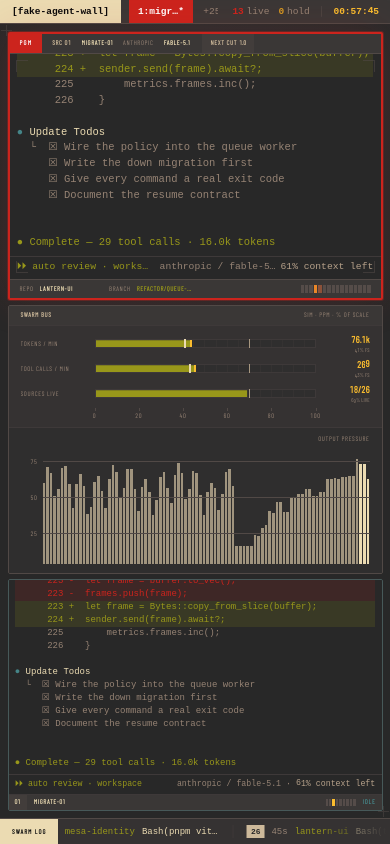
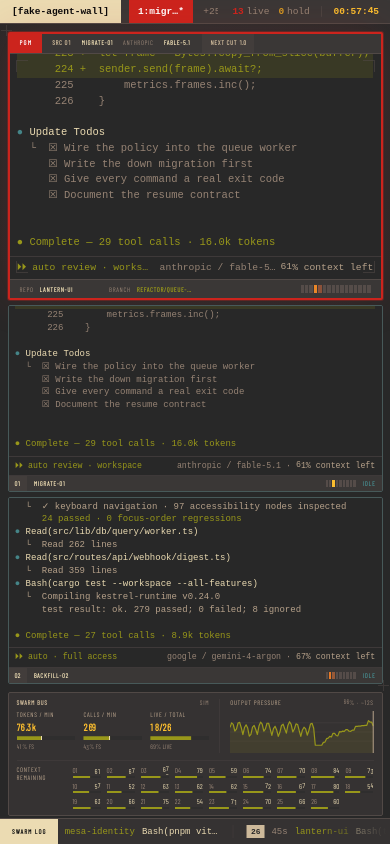
Before and after one commit to VdustR/fake-agent-wall, a Svelte app: page / in a window 390 px wide. Built offline with nearby package versions, Linux system fonts and the light colour scheme; a web font is replaced by a local one.

Commit message:
feat: condense swarm telemetry into an instrument strip (#103)

```diff
--- a/src/App.svelte
+++ b/src/App.svelte
@@ -145,8 +145,6 @@
                 nextCutIn={swarm.nextCutIn}
                 cueing={swarm.pst === -1 ? null : (swarm.agents[swarm.pst]?.numLabel ?? null)}
               />
-            {:else if item.type === 'telemetry'}
-              <Telemetry {swarm} />
             {:else if item.type === 'agent'}
               <Tile agent={item.agent!} {beat} onAir={item.agent!.slot === swarm.pgm} cued={item.agent!.slot === swarm.pst} calm={swarm.reducedMotion} />
             {:else}
@@ -157,6 +155,7 @@
       </div>
     </div>
 
+  <Telemetry {swarm} />
   <Ticker {swarm} />
   <OpsNotice notice={operations.notice} />
   {#if desktop}<ExitHint />{/if}
--- a/src/components/Telemetry.svelte
+++ b/src/components/Telemetry.svelte
@@ -14,16 +14,6 @@
   }
   const { swarm }: Props = $props()
 
-  /**
-   * Full-scale references calibrated to the synthetic fleet. The wall grows
-   * more agents at larger viewports, so one global ceiling made the same two
-   * channels pin at 100% even though their absolute readings were still moving.
-   * A stable fleet still has a fixed, printed PPM scale.
-   */
-  const TICKS = [0, 20, 40, 60, 80, 100]
-  /** Where the graticule prints its reference mark, as a percentage of scale. */
-  const REF = 70
-
   const tokenScale = $derived(throughputFullScale(swarm.agents.length, TOKENS_PER_SOURCE_FULL_SCALE))
   const toolScale = $derived(throughputFullScale(swarm.agents.length, TOOLS_PER_SOURCE_FULL_SCALE))
 
@@ -39,7 +29,7 @@
     },
     {
       key: 'tools',
-      label: 'tool calls / min',
+      label: 'calls / min',
       value: normalizeThroughput(swarm.toolsPerMin, toolScale),
       peak: normalizeThroughput(swarm.peakTools, toolScale),
       flat: false,
@@ -48,7 +38,7 @@
     },
     {
       key: 'src',
-      label: 'sources live',
+      label: 'live / total',
       value: swarm.running / swarm.agents.length,
       peak: 0,
       // Every source working is the nominal state here, not an overload, so this
@@ -69,66 +59,50 @@
     untrack(() => { readings = channels.map(({ read, load }) => ({ read, load })) })
   })
 
+  // Keep the original normalized history; its 90 samples span about 12 seconds.
+  const trace = $derived(swarm.history.map((value, index) =>
+    `${index / Math.max(1, swarm.history.length - 1) * 100},${30 - value * 28}`,
+  ).join(' '))
+  const pressure = $derived(Math.round((swarm.history.at(-1) ?? 0) * 100))
+  const contextAgents = $derived(swarm.agents.slice(0, 27))
 </script>
 
-<section class="tel">
-  <header class="bar umd-type">
-    <span class="who">swarm bus</span>
-    <span class="unit">sim · ppm · % of scale</span>
-  </header>
-
-  <!-- Bus meters on one printed scale, the way a meter bridge is silkscreened. -->
+<section class="tel" aria-label="Synthetic swarm telemetry">
   <div class="bus">
+    <header class="section-label umd-type"><b>swarm bus</b><span>sim</span></header>
+    <div class="channels">
       {#each channels as c, index (c.key)}
         <div class="ch">
-        <span class="lb umd-type">{c.label}</span>
-        <span class="ppm">
+          <div class="reading"><span class="lb umd-type">{c.label}</span><b class="tnum"><RollingNumber value={readings[index]?.read ?? c.read} duration={180} /></b></div>
+          <span class="ppm" aria-hidden="true">
             <i class="fill" class:flat={c.flat} style="--v:{c.value}"></i>
-          {#if !c.flat}<i class="level" style="--v:{c.value}"></i>{/if}
             {#if c.peak > 0.01}<i class="cap" style="--p:{c.peak}"></i>{/if}
-          <i class="ref" style="--at:{REF}%"></i>
           </span>
-        <span class="read tnum"><b><RollingNumber value={readings[index]?.read ?? c.read} duration={180} /></b><small><RollingNumber value={readings[index]?.load ?? c.load} duration={180} /></small></span>
+          <small class="load umd-type"><RollingNumber value={readings[index]?.load ?? c.load} duration={180} /></small>
         </div>
       {/each}
-
-    <div class="grat" aria-hidden="true">
-      <span class="lb umd-type"></span>
-      <span class="scale">
-        {#each TICKS as t}
-          <b style="--t:{t}%"><em class="umd-type tnum">{t}</em></b>
-        {/each}
-      </span>
-      <span></span>
     </div>
   </div>
 
-  <!-- Swarm output pressure over the last ~12 seconds. Synthetic, like all of it. -->
   <div class="hist">
-    <span class="axis umd-type">output pressure</span>
-    <div class="bars" aria-hidden="true">
-      {#each swarm.history as h, i}
-        <i style="--h:{Math.max(0.03, h)}" class:lead={i > swarm.history.length - 4}></i>
+    <header class="section-label umd-type"><span>output pressure</span><span><RollingNumber value={pressure} duration={180} />% · ~12s</span></header>
+    <svg class="trace" viewBox="0 0 100 32" preserveAspectRatio="none" role="img" aria-label="Normalized synthetic output pressure over approximately twelve seconds">
+      {#each [25, 50, 75] as tick}
+        <line class="rule" x1="0" x2="100" y1={30 - tick * .28} y2={30 - tick * .28} />
       {/each}
-    </div>
-    {#each [75, 50, 25] as r}
-      <span class="rule" style="--at:{r}" aria-hidden="true"
-        ><em class="umd-type tnum">{r}</em></span
-      >
-    {/each}
+      <polygon class="area" points={`0,32 ${trace} 100,32`} />
+      <polyline class="signal" points={trace} />
+      <line class="now" x1="100" x2="100" y1="0" y2="32" />
+    </svg>
   </div>
 
-  <!-- Meter bridge: context remaining on every source, read at a glance. -->
   <div class="bridge">
-    <span class="blabel umd-type">context<br />remaining</span>
-    <div class="cols">
-      {#each swarm.agents.slice(0, 27) as a (a.slot)}
-        <div class="col">
-          <span class="pc umd-type tnum"><RollingNumber value={Math.round(a.contextLeft)} /></span>
-          <span class="track"
-            ><i style="--h:{a.contextLeft / 100}" data-low={a.contextLeft < 25}></i></span
-          >
-          <span class="id umd-type tnum">{a.numLabel}</span>
+    <header class="section-label umd-type"><span>context remaining</span>{#if swarm.agents.length > 27}<span>01–27 / {swarm.agents.length}</span>{/if}</header>
+    <div class="contexts">
+      {#each contextAgents as a (a.slot)}
+        <div class="context" class:low={a.contextLeft < 25} aria-label={`Session ${a.numLabel}: ${Math.round(a.contextLeft)}% context remaining`}>
+          <span class="id">{a.numLabel}</span><b class="tnum"><RollingNumber value={Math.round(a.contextLeft)} /></b>
+          <span class="track" aria-hidden="true"><i style="--v:{a.contextLeft / 100}"></i></span>
         </div>
       {/each}
     </div>
@@ -138,287 +112,67 @@
 <style>
   .tel {
     flex: none;
-    display: flex;
-    flex-direction: column;
-    container: telemetry / size;
+    display: grid;
+    grid-template-columns: minmax(220px, 1fr) minmax(140px, 1fr) clamp(240px, 25vw, 360px);
+    gap: 16px;
+    margin: 0 calc(var(--gap) * 1.5) calc(var(--gap) / 2);
+    padding: 6px 10px;
     background: var(--ink-100);
     border: 1px solid var(--line-hi);
     border-radius: var(--r);
-    overflow: hidden;
   }
-
-  .bar {
+  .bus, .hist, .bridge { min-width: 0; }
+  .hist, .bridge { border-left: 1px solid var(--line); padding-left: 16px; }
+  .section-label {
     display: flex;
+    align-items: baseline;
     justify-content: space-between;
-    padding: 5px 12px 6px;
-    background: var(--ink-150);
-    border-bottom: 1px solid var(--line);
+    gap: 8px;
+    margin-bottom: 5px;
+    color: var(--txt-dim);
+    line-height: 1.2;
+    white-space: nowrap;
   }
-  .who {
-    color: var(--umd);
-    font-weight: 700;
+  .section-label b { color: var(--umd); }
+  .section-label > span:last-child:not(:first-child) { color: var(--txt-fnt); }
+  .channels { display: grid; grid-template-columns: repeat(3, minmax(0, 1fr)); gap: 12px; }
+  .reading { display: flex; align-items: baseline; justify-content: space-between; gap: 4px; }
+  .lb { color: var(--txt-dim); white-space: nowrap; }
+  .reading b { font: 700 clamp(10px, .86vw, 15px)/1.2 var(--f-umd); color: var(--amber); }
+  .ppm { position: relative; display: block; height: 4px; margin-top: 3px; overflow: hidden; background: var(--ink-050); }
+  .fill { position: absolute; inset: 0; background: linear-gradient(90deg, var(--cue) 0 62%, var(--amber) 62% 84%, var(--live) 84%); clip-path: inset(0 calc(100% - var(--v) * 100%) 0 0); }
+  .fill.flat { background: var(--cue); }
+  .cap { position: absolute; inset-block: 0; left: calc(var(--p) * 100% - 1px); width: 1px; background: var(--txt-hi); }
+  .load { display: block; margin-top: 3px; color: var(--txt-fnt); }
+  .trace { display: block; width: 100%; height: 34px; overflow: hidden; }
+  .rule { stroke: var(--line); stroke-width: 1; vector-effect: non-scaling-stroke; }
+  .area { fill: color-mix(in oklab, var(--cue) 12%, transparent); }
+  .signal { fill: none; stroke: var(--cue); stroke-width: 1.2; stroke-linejoin: round; vector-effect: non-scaling-stroke; }
+  .now { stroke: var(--txt-dim); stroke-width: 1; vector-effect: non-scaling-stroke; }
+  .contexts { display: grid; grid-template-columns: repeat(9, minmax(0, 1fr)); gap: 4px 8px; }
+  .context { position: relative; display: flex; align-items: baseline; justify-content: space-between; gap: 2px; padding-bottom: 3px; font: clamp(7px, .54vw, 10px)/1 var(--f-umd); }
+  .id { color: var(--txt-fnt); }
+  .context b { color: var(--txt); font-weight: 500; }
+  .track { position: absolute; inset: auto 0 0; height: 2px; background: var(--ink-050); overflow: hidden; }
+  .track i { display: block; height: 100%; background: var(--cue); transform: scaleX(var(--v)); transform-origin: left; transition: transform 300ms linear; }
+  .context.low b { color: var(--hold); }
+  .context.low .track i { background: var(--hold); }
+  @media (max-width: 900px) {
+    .tel { grid-template-columns: minmax(0, 1fr) minmax(0, .8fr); gap: 8px 12px; }
+    .bridge { grid-column: 1 / -1; border-left: 0; border-top: 1px solid var(--line); padding: 5px 0 0; display: grid; grid-template-columns: 80px minmax(0, 1fr); gap: 12px; align-items: start; }
+    .bridge .section-label { display: block; white-space: normal; }
+    .bridge .section-label > span { display: block; }
+    .contexts { grid-template-columns: repeat(13, minmax(0, 1fr)); gap: 4px 6px; }
+    .hist { padding-left: 12px; }
   }
-  .unit {
-    color: var(--txt-fnt);
+  @media (max-width: 540px) {
+    .tel { padding: 6px 8px; gap: 7px 10px; }
+    .channels { gap: 8px; }
+    .reading { flex-direction: column; gap: 2px; }
+    .hist { padding-left: 10px; }
+    .trace { height: 42px; }
+    .bridge { grid-template-columns: 48px minmax(0, 1fr); gap: 8px; }
+    .contexts { grid-template-columns: repeat(9, minmax(0, 1fr)); gap: 4px 6px; }
   }
-
-  .bus {
-    padding: 8px 12px 7px;
-  }
-  .ch,
-  .grat {
-    display: grid;
-    grid-template-columns: clamp(64px, 7.5vw, 108px) minmax(0, 1fr) clamp(44px, 5vw, 72px);
-    align-items: center;
-    gap: 10px;
-  }
-  .ch + .ch {
-    margin-top: 5px;
-  }
-  .lb {
-    color: var(--txt-fnt);
-    white-space: nowrap;
-    overflow: hidden;
-    text-overflow: ellipsis;
-  }
-  .read {
-    display: grid;
-    justify-items: end;
-    font-family: var(--f-umd);
-    text-align: right;
-  }
-  .read b {
-    color: var(--amber);
-    font-size: clamp(9.5px, 0.86vw, 15px);
-    line-height: 1;
-  }
-  .read small {
-    margin-top: 2px;
-    color: var(--txt-fnt);
-    font-size: clamp(5.5px, 0.4vw, 8px);
-    font-weight: 500;
-    line-height: 1;
-    letter-spacing: 0.06em;
-    text-transform: uppercase;
-  }
-
-  .ppm {
-    position: relative;
-    display: block;
-    height: clamp(9px, 0.95vw, 15px);
-    overflow: hidden;
-    background: var(--ink-050);
-    box-shadow: inset 0 0 0 1px var(--line);
-    /* Segment rules, the way a real ladder is printed rather than drawn. */
-    background-image: repeating-linear-gradient(
-      90deg,
-      transparent 0 calc(5% - 1px),
-      var(--ink-100) calc(5% - 1px) 5%
-    );
-  }
-  /* The scale colours belong to the TRACK, not to the fill: a bar drawn with its
-     own gradient shows "into the red" at 10% of scale, which is a lie. The fill
-     spans the whole track and is clipped back to the reading. */
-  .fill {
-    position: absolute;
-    inset: 1px;
-    background: linear-gradient(90deg, var(--cue) 0 62%, var(--amber) 62% 84%, var(--live) 84%);
-    clip-path: inset(0 calc(100% - var(--v) * 100%) 0 0);
-  }
-  .fill.flat {
-    background: var(--cue);
-  }
-  .level {
-    position: absolute;
-    top: 0;
-    bottom: 0;
-    left: calc(var(--v) * 100% - 1px);
-    width: 2px;
-    background: var(--txt-hi);
-    transition: left 220ms linear;
-  }
-  .cap {
-    position: absolute;
-    top: 1px;
-    bottom: 1px;
-    left: calc(var(--p) * 100%);
-    width: 2px;
-    background: var(--amber);
-  }
-  .ref {
-    position: absolute;
-    top: -2px;
-    bottom: -2px;
-    left: var(--at);
-    width: 1px;
-    background: var(--umd);
-    opacity: 0.75;
-  }
-
-  .grat {
-    margin-top: 4px;
-  }
-  .scale {
-    position: relative;
-    display: block;
-    height: 12px;
-  }
-  .scale b {
-    position: absolute;
-    left: var(--t);
-    top: 0;
-    width: 1px;
-    height: 3px;
-    background: var(--line-hi);
-  }
-  .scale em {
-    position: absolute;
-    top: 4px;
-    left: 0;
-    transform: translateX(-50%);
-    font-style: normal;
-    color: var(--txt-fnt);
-  }
-
-  .hist {
-    position: relative;
-    /* Left gutter reserved for the scale numerals, so they never sit on a bar. */
-    padding: 7px 12px 9px 34px;
-    border-top: 1px solid var(--line);
-    background: var(--ink-050);
-  }
-  .bars {
-    display: flex;
-    align-items: flex-end;
-    gap: 1px;
-    height: clamp(32px, 3.6vw, 56px);
-  }
-  .bars i {
-    flex: 1;
-    min-width: 0;
-    height: calc(var(--h) * 100%);
-    background: color-mix(in oklab, var(--coral) 58%, var(--ink-200));
-  }
-  .bars i.lead {
-    background: var(--coral);
-  }
-  .axis {
-    position: absolute;
-    top: 7px;
-    right: 12px;
-    color: var(--txt-fnt);
-    z-index: 1;
-  }
-  /* Ruled and numbered: an unlabelled gridline measures nothing. */
-  .rule {
-    position: absolute;
-    left: 34px;
-    right: 12px;
-    bottom: calc(9px + var(--at) * 0.01 * clamp(32px, 3.6vw, 56px));
-    height: 1px;
-    background: var(--line-hi);
-    pointer-events: none;
-  }
-  .rule em {
-    position: absolute;
-    right: 100%;
-    top: 50%;
-    transform: translateY(-50%);
-    padding-right: 5px;
-    font-style: normal;
-    color: var(--txt-fnt);
-  }
-
-  .bridge {
-    display: grid;
-    grid-template-columns: auto minmax(0, 1fr);
-    align-items: end;
-    gap: 12px;
-    padding: 8px 12px 9px;
-    border-top: 1px solid var(--line);
-  }
-  .blabel {
-    color: var(--txt-fnt);
-    line-height: 1.5;
-    padding-bottom: 11px;
-  }
-  .cols {
-    display: grid;
-    grid-template-columns: repeat(9, minmax(0, 1fr));
-    gap: clamp(3px, 0.5vw, 9px);
-  }
-  .col {
-    display: grid;
-    justify-items: center;
-    gap: 3px;
-  }
-  .pc {
-    color: var(--txt-dim);
-  }
-  .track {
-    display: block;
-    width: 100%;
-    height: clamp(14px, 1.5vw, 24px);
-    background: var(--ink-050);
-    box-shadow: inset 0 0 0 1px var(--line);
-    position: relative;
-    overflow: hidden;
-  }
-  /* Scaled rather than resized: nine of these move at once, and only transform
-     stays off the layout path. */
-  .track i {
-    position: absolute;
-    inset: 0;
-    transform: scaleY(var(--h));
-    transform-origin: bottom;
-    background: color-mix(in oklab, var(--cue) 55%, var(--ink-200));
-    transition: transform 300ms linear;
-  }
-  .track i[data-low='true'] {
-    background: var(--hold);
-  }
-  .id {
-    color: var(--txt-fnt);
-  }
-
-  /* This component moves around the mosaic, so its own dimensions—not the
-     window width—decide whether the context bridge fits. */
-  @container telemetry (max-width: 520px) {
-    .bridge {
-      display: none;
-    }
-    .bars {
-      flex: 1;
-      height: auto;
-      min-height: 30px;
-    }
-    .hist {
-      flex: 1;
-      display: flex;
-      flex-direction: column;
-      min-height: 80px;
-    }
-    .rule {
-      bottom: calc(2px + var(--at) * 1%);
-    }
-  }
-  @container telemetry (max-height: 325px) {
-    .bridge {
-      display: none;
-    }
-    .hist {
-      flex: 1;
-      display: flex;
-      flex-direction: column;
-      min-height: 60px;
-    }
-    .bars {
-      flex: 1;
-      height: auto;
-      min-height: 30px;
-    }
-    .rule {
-      bottom: calc(2px + var(--at) * 1%);
-    }
-  }
+  @media (prefers-reduced-motion: reduce) { .track i { transition: none; } }
 </style>
--- a/src/lib/mosaic-layout.ts
+++ b/src/lib/mosaic-layout.ts
@@ -1,6 +1,6 @@
 export interface MosaicItem {
   key: string
-  type: 'pgm' | 'telemetry' | 'agent' | 'ops'
+  type: 'pgm' | 'agent' | 'ops'
   preferredAspect: number
   minAspect: number
   maxAspect: number
@@ -243,8 +243,9 @@ export function packMosaic(items: MosaicItem[], viewportWidth: number, viewportH
   let pgmColumns: number
   let pgmRows: number
   let regions: GridRegion[]
+  const sideWidth = Math.max(0, ...rest.map(item => item.minWidth))
 
-  if (viewportAspect < 0.82) {
+  if (viewportAspect < 0.82 || viewportWidth < pgm.minWidth + sideWidth) {
     pgmColumns = GRID_COLUMNS
     const minRows = Math.ceil(pgm.minHeight / viewportHeight * GRID_ROWS)
     pgmRows = Math.max(minRows, Math.min(Math.round(GRID_ROWS * 0.52), Math.round(GRID_ROWS * viewportAspect / pgm.preferredAspect)))
@@ -252,7 +253,12 @@ export function packMosaic(items: MosaicItem[], viewportWidth: number, viewportH
   } else {
     const widthFraction = Math.sqrt(pgmArea * pgm.preferredAspect / viewportAspect)
     const minPgmColumns = Math.ceil(pgm.minWidth / viewportWidth * GRID_COLUMNS)
-    const maxPgmColumns = Math.min(Math.round(GRID_COLUMNS * 0.625), Math.floor(1060 / viewportWidth * GRID_COLUMNS))
+    // Reserve a viable secondary column before assigning width to the program.
+    const maxPgmColumns = Math.min(
+      Math.round(GRID_COLUMNS * 0.625),
+      Math.floor(1060 / viewportWidth * GRID_COLUMNS),
+      Math.floor((viewportWidth - sideWidth) / viewportWidth * GRID_COLUMNS),
+    )
     const minPgmRows = Math.ceil(pgm.minHeight / viewportHeight * GRID_ROWS)
     const maxPgmRows = Math.round(GRID_ROWS * 0.73)
     pgmColumns = Math.max(minPgmColumns, Math.min(maxPgmColumns, Math.round(widthFraction * GRID_COLUMNS)))
@@ -271,30 +277,7 @@ export function packMosaic(items: MosaicItem[], viewportWidth: number, viewportH
   const targetWeights = regions.map(region => totalRestWeight * region.rows * region.columns / totalArea)
   const groups = regions.map(() => [] as MosaicItem[])
   const groupWeights = regions.map(() => 0)
-  const telemetry = rest.find(item => item.type === 'telemetry')
-  const unassigned = rest.filter(item => item !== telemetry)
-
-  if (telemetry) {
-    let telemetryRegion = 0
-    let bestScore = Number.POSITIVE_INFINITY
-    regions.forEach((region, index) => {
-      const regionAspect = viewportWidth * region.columns / (viewportHeight * region.rows)
-      const rangePenalty = regionAspect < telemetry.minAspect
-        ? Math.log(telemetry.minAspect / regionAspect) * 4
-        : regionAspect > telemetry.maxAspect
-          ? Math.log(regionAspect / telemetry.maxAspect) * 4
-          : 0
-      const score = rangePenalty + Math.abs(Math.log(regionAspect / telemetry.preferredAspect))
-      if (score < bestScore) {
-        telemetryRegion = index
-        bestScore = score
-      }
-    })
-    groups[telemetryRegion]!.push(telemetry)
-    groupWeights[telemetryRegion]! += telemetry.weight
-  }
-
-  for (const item of unassigned) {
+  for (const item of rest) {
     let regionIndex = 0
     for (let index = 1; index < regions.length; index += 1) {
       const fill = groupWeights[index]! / Math.max(0.01, targetWeights[index]!)
--- a/src/lib/operations.svelte.ts
+++ b/src/lib/operations.svelte.ts
@@ -134,7 +134,7 @@ const CARD_ASPECT_RANGE: Record<OpsCardId, readonly [number, number]> = {
 }
 
 interface GridItem extends MosaicItem {
-  type: 'pgm' | 'telemetry' | 'agent' | 'ops'
+  type: 'pgm' | 'agent' | 'ops'
   key: string
   preferredAspect: number
   minAspect: number
@@ -195,7 +195,7 @@ export class OperationsWorld {
 
   #buildGridItems(capacity: number): GridItem[] {
     const activeCards = this.#activeCardsFor(capacity)
-    const terminalCount = Math.max(1, capacity - activeCards.length - 2)
+    const terminalCount = Math.max(1, capacity - activeCards.length - 1)
     const offset = this.layoutEpoch % this.swarm.agents.length
     const agents = Array.from({ length: terminalCount }, (_, index) => this.swarm.agents[(offset + index) % this.swarm.agents.length]!)
       .map(agent => ({
@@ -230,24 +230,6 @@ export class OperationsWorld {
     }))
     const items: GridItem[] = [
       { type: 'pgm', key: 'pgm', preferredAspect: 1.38, preferredWidth: 920, preferredHeight: 660, minAspect: 1.05, maxAspect: 2, weight: 5.5, minWidth: 320, minHeight: 240 },
-      {
-        type: 'telemetry',
-        key: 'telemetry',
-        preferredAspect: 3.2,
-        preferredWidth: 760,
-        preferredHeight: 260,
-        minAspect: 2.4,
-        maxAspect: 5,
-        weight: 2.2,
-        minWidth: 300,
-        minHeight: 145,
-        variants: [
-          { minWidth: 520, minHeight: 330, minAspect: 1.6, maxAspect: 5 },
-          { minWidth: 520, minHeight: 145, minAspect: 2.4, maxAspect: 6 },
-          { minWidth: 300, minHeight: 220, minAspect: 0.65, maxAspect: 1.8 },
-          { minWidth: 300, minHeight: 145, minAspect: 1.8, maxAspect: 6 },
-        ],
-      },
       ...agents.slice(0, Math.min(2, agents.length)),
     ]
     const remainingAgents = agents.slice(2)
```
Also changed, not shown: 2 other files (tests, documents, lock files or other folders). Lines whose indentation alone changed are shown as unchanged.
